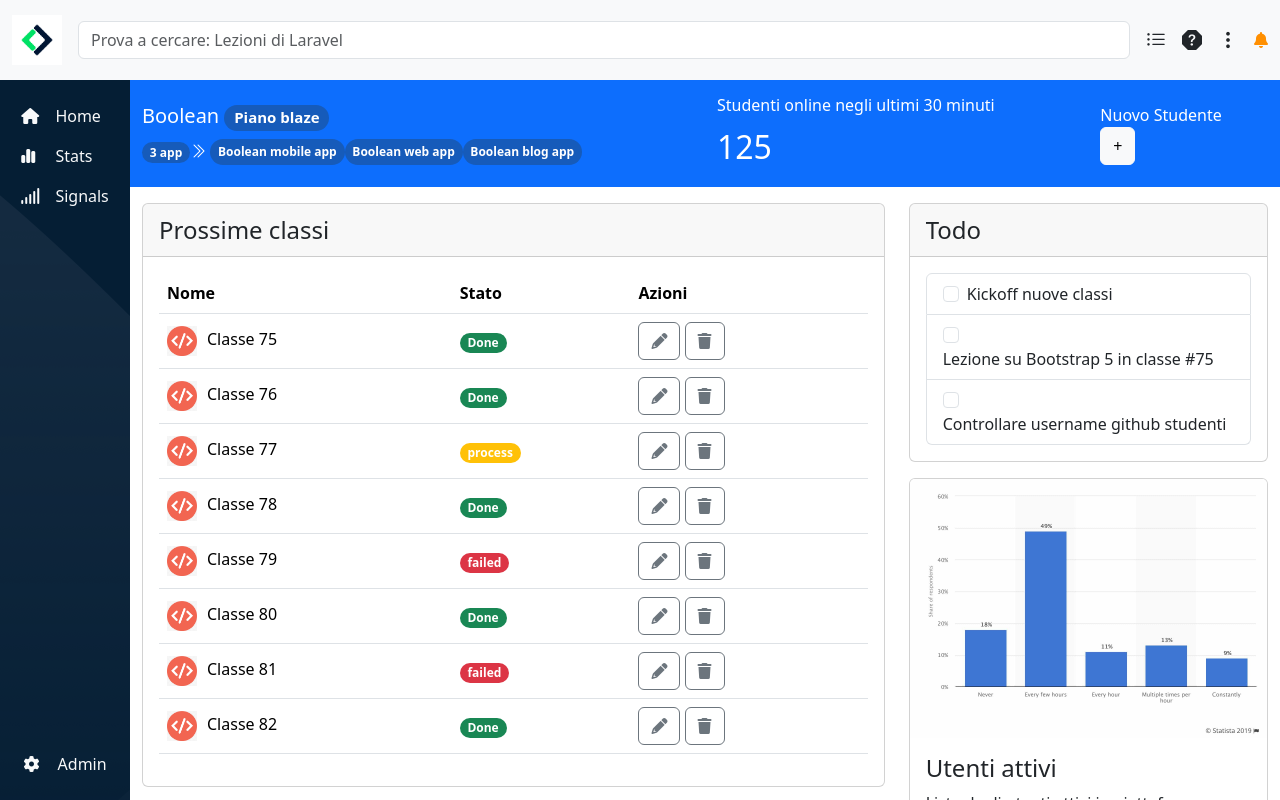
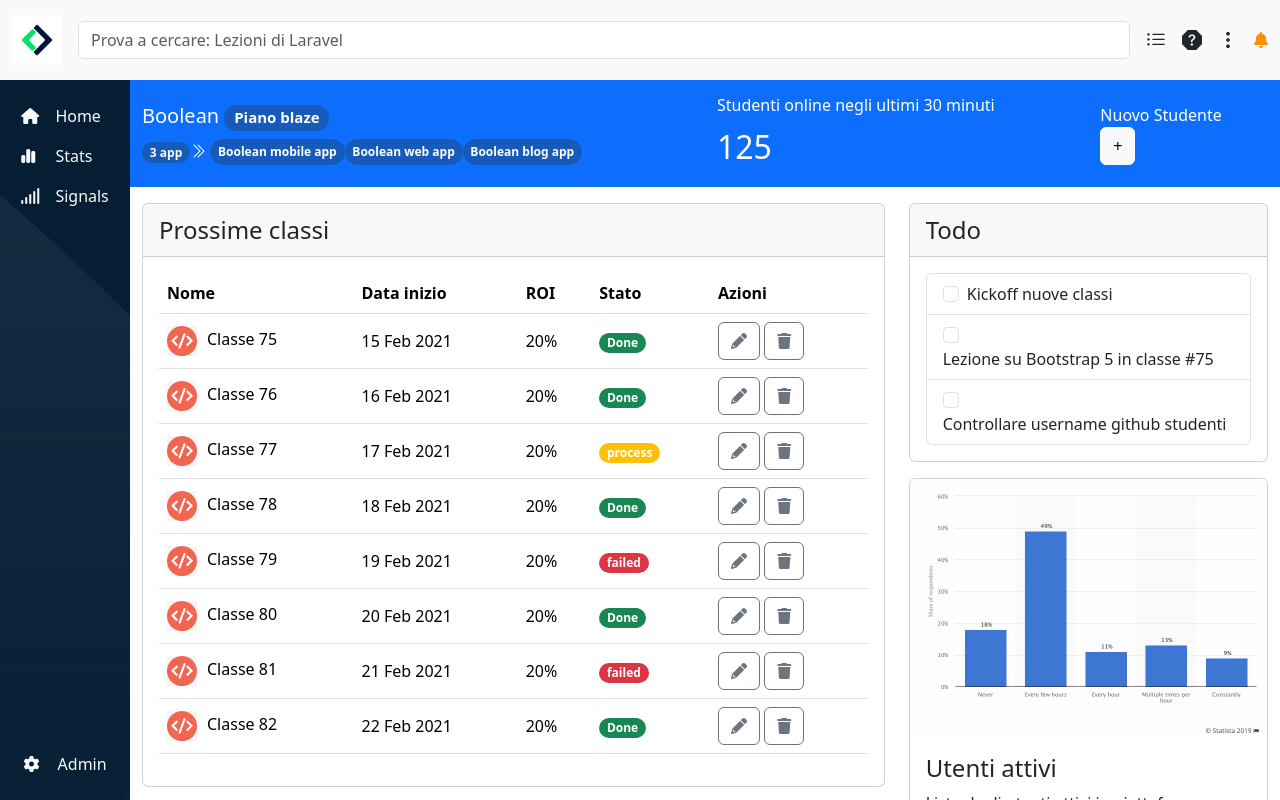
Before and after one commit to masepe95/html-css-bootstrap-dashboard, a plain HTML site: page index.html in a window 1280 px wide. Drawn offline with nearby package versions, Linux system fonts and the light colour scheme.

Commit message:
[TABLE] items added

```diff
--- a/index.html
+++ b/index.html
@@ -178,6 +178,8 @@
                                             <thead>
                                                 <tr>
                                                     <th scope="col">Nome</th>
+                                                    <th scope="col" class="d-none d-md-table-cell">Data inizio</th>
+                                                    <th scope="col" class="d-none d-md-table-cell">ROI</th>
                                                     <th scope="col">Stato</th>
                                                     <th scope="col">Azioni</th>
                                                 </tr>
@@ -185,6 +187,8 @@
                                             <tbody>
                                                 <tr class="align-middle">
                                                     <td><img class="img-fluid" src="/img/class-avatar.jpg" alt="logo">Classe 75</td>
+                                                    <td class="d-none d-md-table-cell">15 Feb 2021</td>
+                                                    <td class="d-none d-md-table-cell">20%</td>
                                                     <td>
                                                         <span class="badge rounded-pill text-bg-success">Done</span>
                                                     </td>
@@ -197,6 +201,8 @@
                                                 </tr>
                                                 <tr class="align-middle">
                                                     <td><img class="img-fluid" src="/img/class-avatar.jpg" alt="logo">Classe 76</td>
+                                                    <td class="d-none d-md-table-cell">16 Feb 2021</td>
+                                                    <td class="d-none d-md-table-cell">20%</td>
                                                     <td>
                                                         <span class="badge rounded-pill text-bg-success">Done</span>
                                                     </td>
@@ -209,6 +215,8 @@
                                                 </tr>
                                                 <tr class="align-middle">
                                                     <td><img class="img-fluid" src="/img/class-avatar.jpg" alt="logo">Classe 77</td>
+                                                    <td class="d-none d-md-table-cell">17 Feb 2021</td>
+                                                    <td class="d-none d-md-table-cell">20%</td>
                                                     <td>
                                                         <span class="badge rounded-pill text-bg-warning text-white">process</span>
                                                     </td>
@@ -221,6 +229,8 @@
                                                 </tr>
                                                 <tr class="align-middle">
                                                     <td><img class="img-fluid" src="/img/class-avatar.jpg" alt="logo">Classe 78</td>
+                                                    <td class="d-none d-md-table-cell">18 Feb 2021</td>
+                                                    <td class="d-none d-md-table-cell">20%</td>
                                                     <td>
                                                         <span class="badge rounded-pill text-bg-success">Done</span>
                                                     </td>
@@ -233,6 +243,8 @@
                                                 </tr>
                                                 <tr class="align-middle">
                                                     <td><img class="img-fluid" src="/img/class-avatar.jpg" alt="logo">Classe 79</td>
+                                                    <td class="d-none d-md-table-cell">19 Feb 2021</td>
+                                                    <td class="d-none d-md-table-cell">20%</td>
                                                     <td>
                                                         <span class="badge rounded-pill text-bg-danger">failed</span>
                                                     </td>
@@ -245,6 +257,8 @@
                                                 </tr>
                                                 <tr class="align-middle">
                                                     <td><img class="img-fluid" src="/img/class-avatar.jpg" alt="logo">Classe 80</td>
+                                                    <td class="d-none d-md-table-cell">20 Feb 2021</td>
+                                                    <td class="d-none d-md-table-cell">20%</td>
                                                     <td>
                                                         <span class="badge rounded-pill text-bg-success">Done</span>
                                                     </td>
@@ -257,6 +271,8 @@
                                                 </tr>
                                                 <tr class="align-middle">
                                                     <td><img class="img-fluid" src="/img/class-avatar.jpg" alt="logo">Classe 81</td>
+                                                    <td class="d-none d-md-table-cell">21 Feb 2021</td>
+                                                    <td class="d-none d-md-table-cell">20%</td>
                                                     <td>
                                                         <span class="badge rounded-pill text-bg-danger">failed</span>
                                                     </td>
@@ -269,6 +285,8 @@
                                                 </tr>
                                                 <tr class="align-middle">
                                                     <td><img class="img-fluid" src="/img/class-avatar.jpg" alt="logo">Classe 82</td>
+                                                    <td class="d-none d-md-table-cell">22 Feb 2021</td>
+                                                    <td class="d-none d-md-table-cell">20%</td>
                                                     <td>
                                                         <span class="badge rounded-pill text-bg-success">Done</span>
                                                     </td>
```
